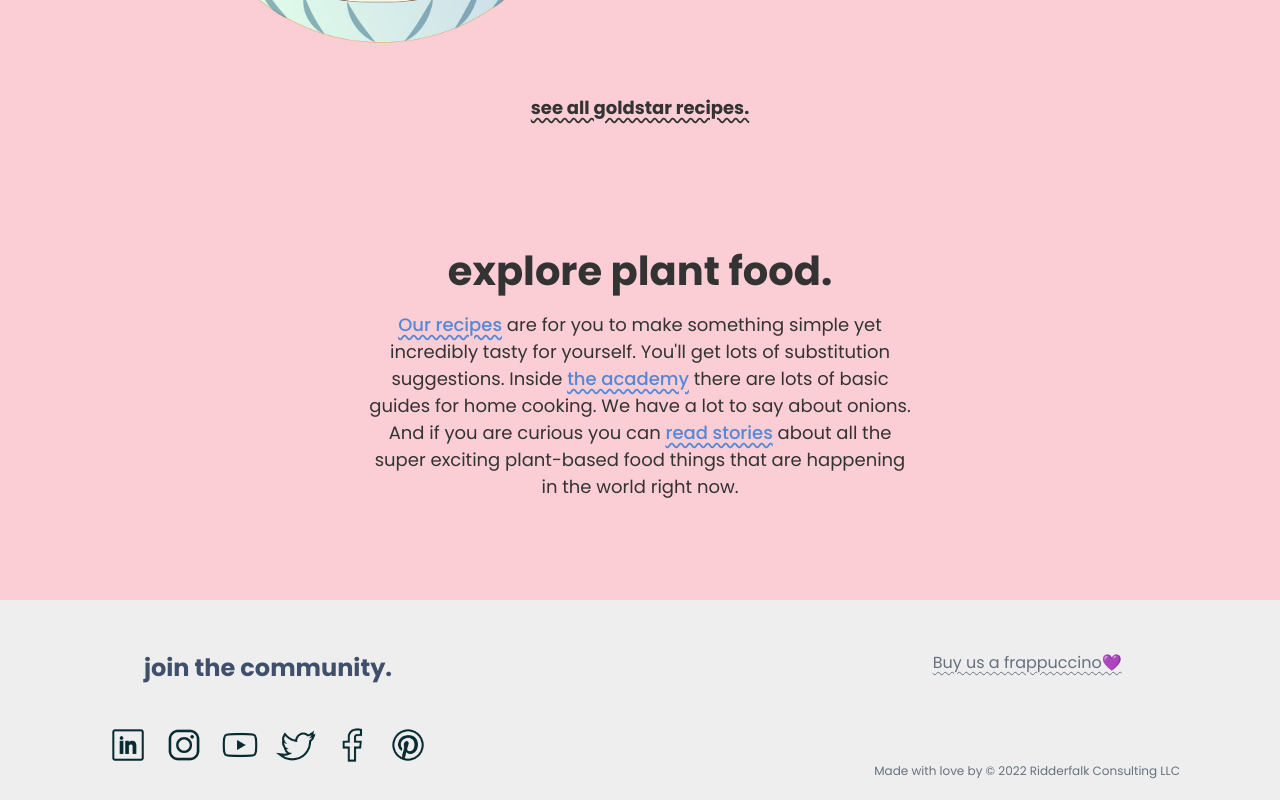
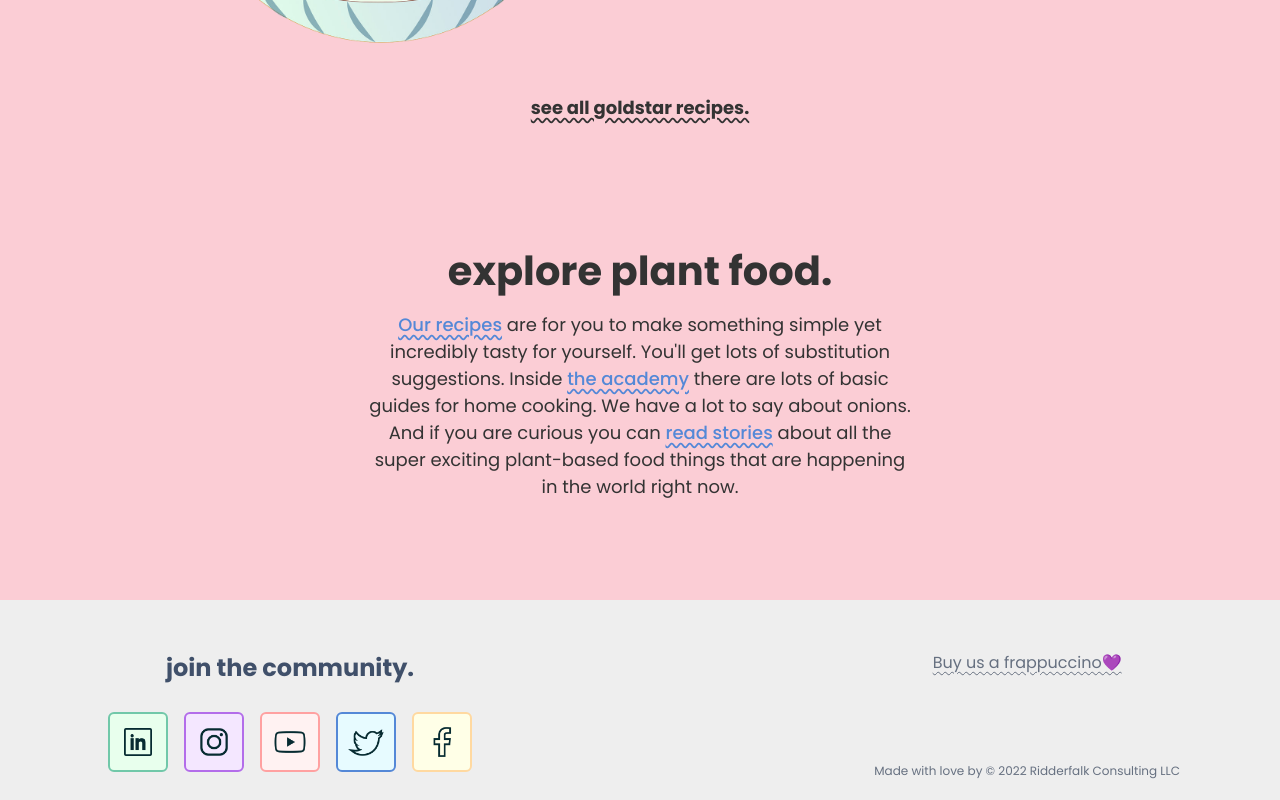
Before and after one commit to FredrikRidderfalk/let-me-feed-you, an Angular app: page / in a window 1280 px wide. Shown: the part 6593-7393 px from the top of the page. Built offline with nearby package versions, Linux system fonts and the light colour scheme.

Commit message:
add social tag styling

```diff
--- a/src/app/components/footer/footer.component.html
+++ b/src/app/components/footer/footer.component.html
@@ -6,31 +6,43 @@
       </div>
       <div class="socials">
         <a href="https://www.linkedin.com" target="_blank"
-          ><img src="/assets/linkedin.png" alt="LinkedIn logo." class="social"
+          ><img
+            src="/assets/linkedin.png"
+            alt="LinkedIn logo."
+            class="social green"
         /></a>
         <a href="https://www.instagram.com/fredrikridderfalk" target="_blank"
           ><img
             src="/assets/instagram.png"
             alt="Instagram logo."
-            class="social"
+            class="social purple"
         /></a>
         <a
           href="https://www.youtube.com/channel/UCtk89EOqgG5JL2aaJGLBOBQ"
           target="_blank"
-          ><img src="/assets/youtube.png" alt="YouTube logo." class="social"
+          ><img
+            src="/assets/youtube.png"
+            alt="YouTube logo."
+            class="social orange"
         /></a>
         <a href="https://twitter.com" target="_blank"
-          ><img src="/assets/twitter.png" alt="Twitter logo." class="social"
+          ><img
+            src="/assets/twitter.png"
+            alt="Twitter logo."
+            class="social blue"
         /></a>
         <a href="https://www.facebook.com" target="_blank"
-          ><img src="/assets/facebook.png" alt="Facebook logo." class="social"
+          ><img
+            src="/assets/facebook.png"
+            alt="Facebook logo."
+            class="social yellow"
         /></a>
-        <a href="https://www.pinterest.com" target="_blank"
+        <!-- <a href="https://www.pinterest.com" target="_blank"
           ><img
             src="/assets/pinterest.png"
             alt="Pinterest logo."
             class="social"
-        /></a>
+        /></a> -->
       </div>
     </div>
 
--- a/src/app/components/footer/footer.component.sass
+++ b/src/app/components/footer/footer.component.sass
@@ -8,9 +8,38 @@ footer
     color: $lmfy-darkgray
 .container__footer-content
     height: 150px
+.socials a
+    display: inline-block
+    margin: rem(8)
+.socials
+    font-size: 0
 .social
-    width: 40px
-    margin: rem(8)
+    width: 60px
+.green
+    background-color: $lmfy-lightgreen
+    border: 2px solid $lmfy-darkgreen
+    border-radius: 6px
+    padding: rem(10)
+.purple
+    background-color: $lmfy-lightpurple
+    border: 2px solid $lmfy-darkpurple
+    border-radius: 6px
+    padding: rem(10)
+.orange
+    background-color: $lmfy-lightorange
+    border: 2px solid $lmfy-darkorange
+    border-radius: 6px
+    padding: rem(10)
+.blue
+    background-color: $lmfy-lightblue
+    border: 2px solid $lmfy-darkblue
+    border-radius: 6px
+    padding: rem(10)
+.yellow
+    background-color: $lmfy-lightyellow
+    border: 2px solid $lmfy-darkyellow
+    border-radius: 6px
+    padding: rem(10)
 .page-links
     font-size: rem(16)
 .copyright
```
